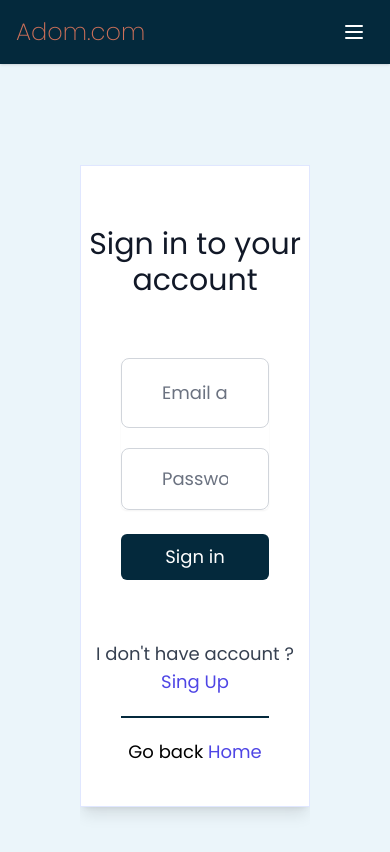
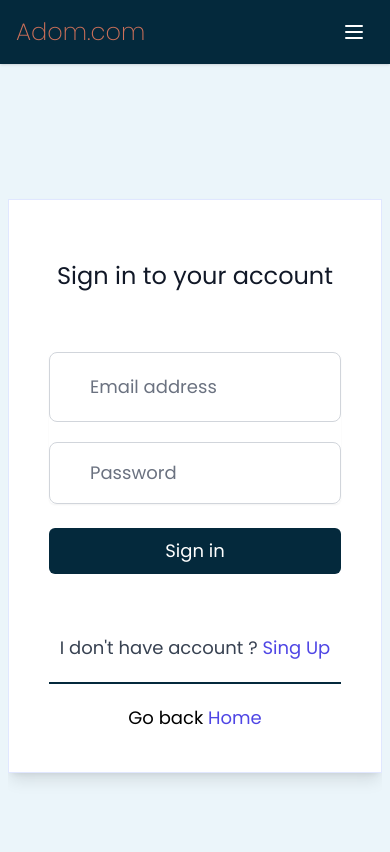
Before and after one commit to Clifftech123/react-ecommerce_website, a React (Create React App) app: page /login in a window 390 px wide. Shown: the top 852 px of the page. Built offline with nearby package versions, Linux system fonts and the light colour scheme.

Commit message:
I changed the view on th small devices

```diff
--- a/src/Components/Account/Login.jsx
+++ b/src/Components/Account/Login.jsx
@@ -4,15 +4,15 @@ import { NavLink } from "react-router-dom";
 const Logins = () => {
 	return (
 		<>
-			<div className="h-full relative mx-20  flex  justify-center min-h-screen overflow-hidden  items-center  sm:px-6 lg:px-8">
+			<div className="h-full relative mx-2  flex  justify-center min-h-screen overflow-hidden  items-center  sm:px-6 lg:px-8">
 				<div className="max-w-md  py-10  px-15 shadow-lg border border-indigo-100  bg-white w-full space-y-5">
 					<div>
-						<h2 className=" text-center text-3xl mt-5 mb-0 font-Poppins text-gray-900">
+						<h2 className=" text-center text-2xl  md:text-3xl mt-5 mb-0 font-Poppins text-gray-900">
 							Sign in to your account
 						</h2>
 					</div>
 					{/* FORM */}
-					<form className="mt-2 p-10  space-y-6" action="#" method="POST">
+					<form className="mt-2 p-10  space-y-6" >
 						<div className="rounded-md  p-30 shadow-sm ">
 							{/* EMAIL */}
 							<input
```
